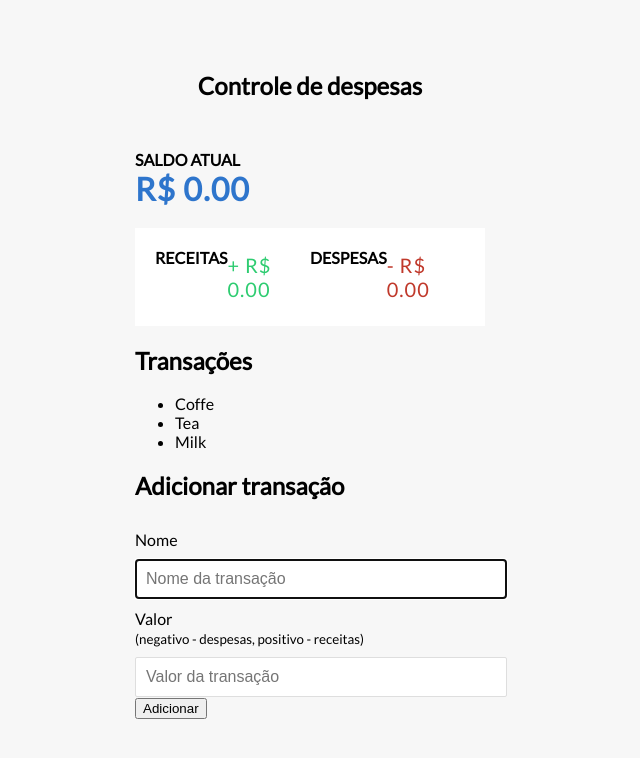
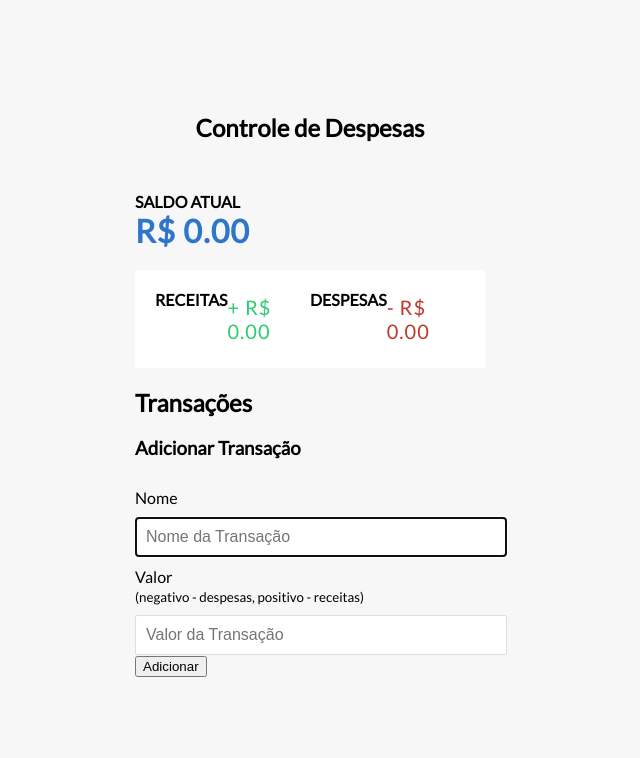
Before and after one commit to LucDutra/app-financeiro-js, a plain HTML site: page index.html in a window 1280 px wide. Shown: the whole page, without its empty margins (330-970 px from the left). Drawn offline with Linux system fonts and the light colour scheme; files that its build step writes are made by us from their sources.

Commit message:
attIndex

```diff
--- a/index.html
+++ b/index.html
@@ -1,56 +1,64 @@
 <!DOCTYPE html>
-<html lang="en">
+<html>
+<head>
 
-<head>
     <meta charset="UTF-8">
-    <meta http-equiv="X-UA-Compatible" content="IE=edge">
-    <meta name="viewport" content="width=device-width, initial-scale=1.0">
-    <link rel="stylesheet" href="./style.css">
-    <title>Controle de despesas</title>
+
+    <title>Controle de Despesas</title>
+
+    <link rel="stylesheet" href="css/style.css">
+
 </head>
+<body>
 
-<body>
-    <h2>Controle de despesas</h2>
+    <h2 class="titulo">Controle de Despesas</h2>
 
-    <div class="container">
-        <h4>Saldo atual</h4>
-        <h1 id="balance" class="balance"> R$ 0.00</h1>
+    <div class="container"><!--inicio container principal-->
+        <h4>Saldo Atual</h4>
+
+        <h1 id="balance" class="balance">R$ 0.00</h1>
 
         <div class="inc-exp-container">
-            <h4>RECEITAS</h4>
-            <p id="money-plus" class="money plus">+ R$ 0.00</p>
+            <h4>Receitas</h4>
 
-            <h4>DESPESAS</h4>
-            <p id="money-minus" class="money minus">- R$ 0.00</p>
+            <p id="money-plus" class="money plus"> + R$ 0.00</p>
+
+            <h4>Despesas</h4>
+
+            <p id="money-minus" class="money minus"> - R$ 0.00</p>
+
         </div>
 
+        <h2 class="titulo">Transações</h2>
 
-        <h2>Transações</h2>
         <ul id="transactions" class="transactions">
-            <li>Coffe</li>
-            <li>Tea</li>
-            <li>Milk</li>
+
         </ul>
 
-        <h2>Adicionar transação</h3>
+        <h3 class="titulo">Adicionar Transação</h3>
 
         <form id="form">
+
          <div class="form-control">
              <label for="text">Nome</label>
-                    <input autofocus type="text" id="text" placeholder="Nome da transação">
+             <input autofocus type="text" id="text" placeholder="Nome da Transação">
          </div>
 
          <div class="form-control">
              <label for="amount">Valor <br />
              <small>(negativo - despesas, positivo - receitas)</small>
             </label>
-                    <input type="number" id="amount" placeholder="Valor da transação" />
+             <input type="number" id="amount" placeholder="Valor da Transação">
          </div>
 
-                <button class="btn">Adicionar</button>
         </form>
 
-    </div>
+        <button class="btn">Adicionar</button>
+
+
+    </div><!--fim container principal-->
+
+    <script src="js/script.js"></script>
+
 </body>
-
 </html>
```
Lines whose indentation alone changed are shown as unchanged.
